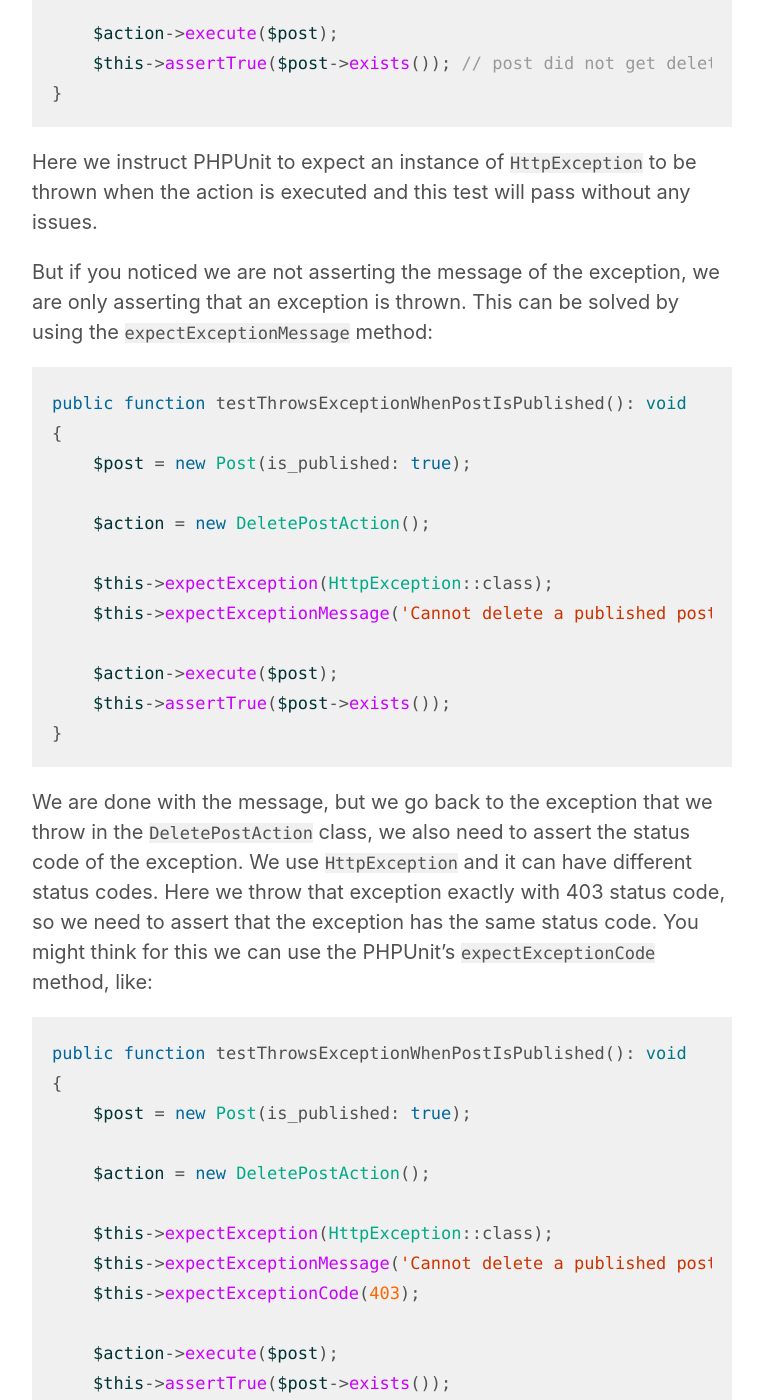
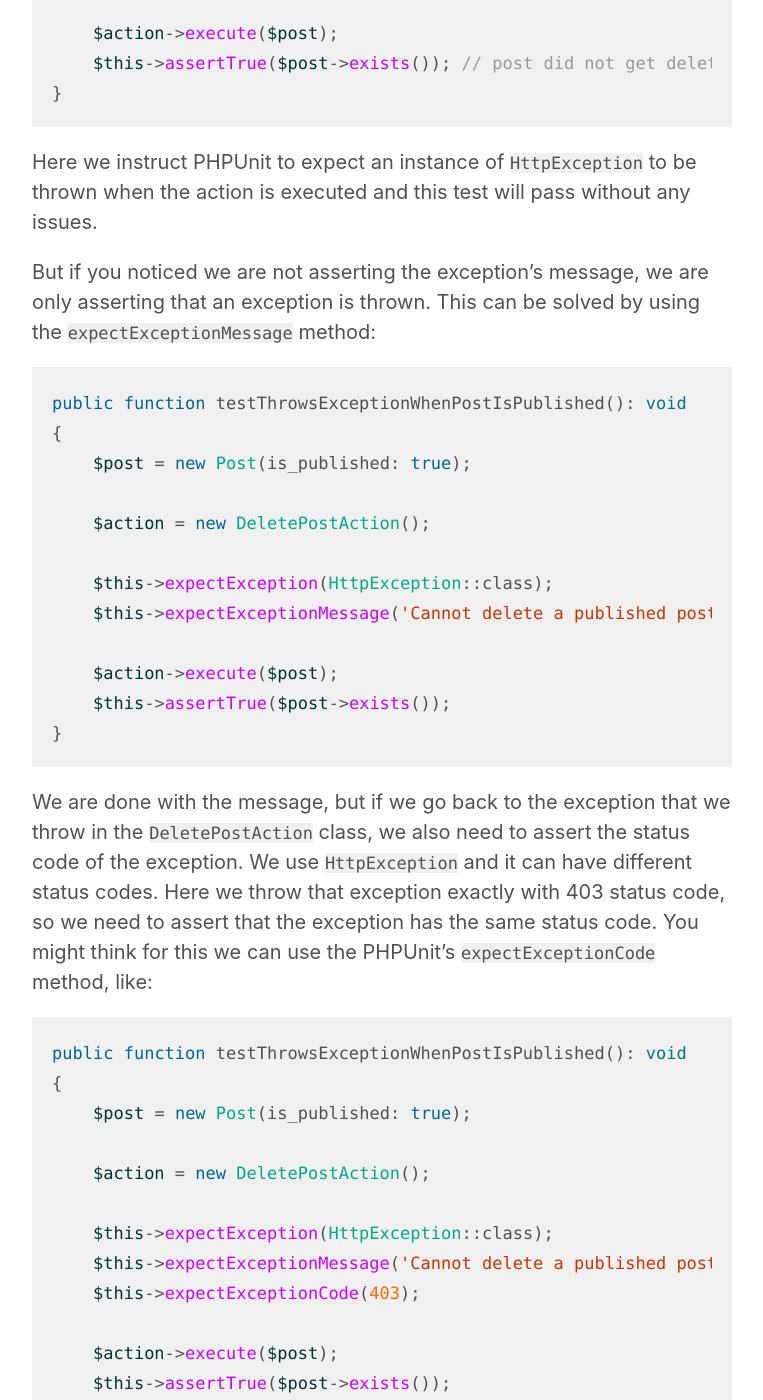
Before and after one commit to orkhanahmadov/orkhanahmadov.github.io, a Jekyll site: the page built from _posts/2024-02-29-unit-testing-exceptions-in-php.md, in a window 1280 px wide and 1400 px high, scrolled down 1696 px. Shown: the whole window, without its empty margins (258-1021 px from the left). Built offline with Jekyll 4.4.1, drawn with Linux system fonts in a browser that asks for light colours; some of the changed text lies outside the part shown.

Commit message:
Fix typos

````diff
--- a/_posts/2024-02-29-unit-testing-exceptions-in-php.md
+++ b/_posts/2024-02-29-unit-testing-exceptions-in-php.md
@@ -61,7 +61,7 @@ public function testThrowsExceptionWhenPostIsPublished(): void
 
 Here we instruct PHPUnit to expect an instance of `HttpException` to be thrown when the action is executed and this test will pass without any issues.
 
-But if you noticed we are not asserting the message of the exception, we are only asserting that an exception is thrown.
+But if you noticed we are not asserting the exception's message, we are only asserting that an exception is thrown.
 This can be solved by using the `expectExceptionMessage` method:
 
 ```php
@@ -79,7 +79,7 @@ public function testThrowsExceptionWhenPostIsPublished(): void
 }
 ```
 
-We are done with the message, but we go back to the exception that we throw in the `DeletePostAction` class, we also need to assert the status code of the exception.
+We are done with the message, but if we go back to the exception that we throw in the `DeletePostAction` class, we also need to assert the status code of the exception.
 We use `HttpException` and it can have different status codes. Here we throw that exception exactly with 403 status code, so we need to assert that the exception has the same status code.
 You might think for this we can use the PHPUnit's `expectExceptionCode` method, like:
 
````
Also changed, not shown: other parts of _posts/2024-02-29-unit-testing-exceptions-in-php.md (+1 -1 lines).
